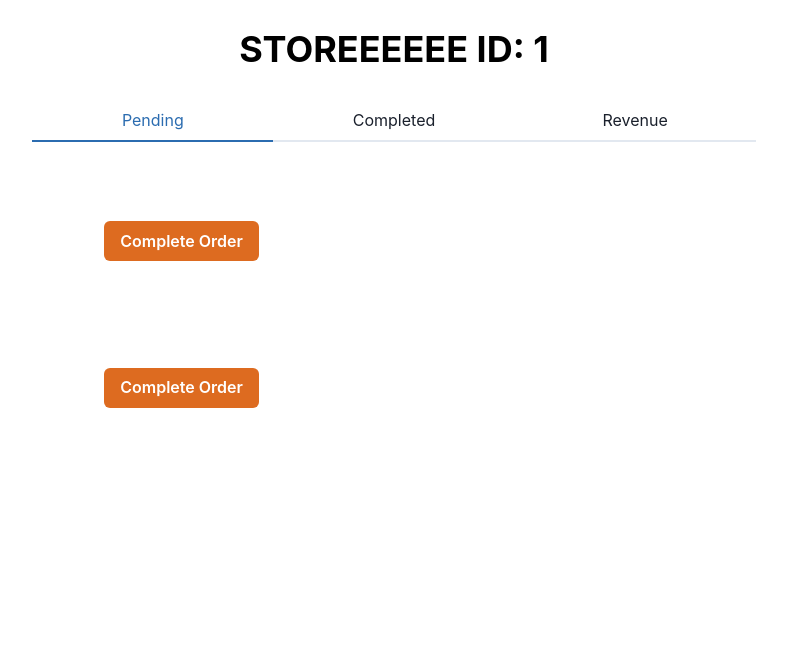
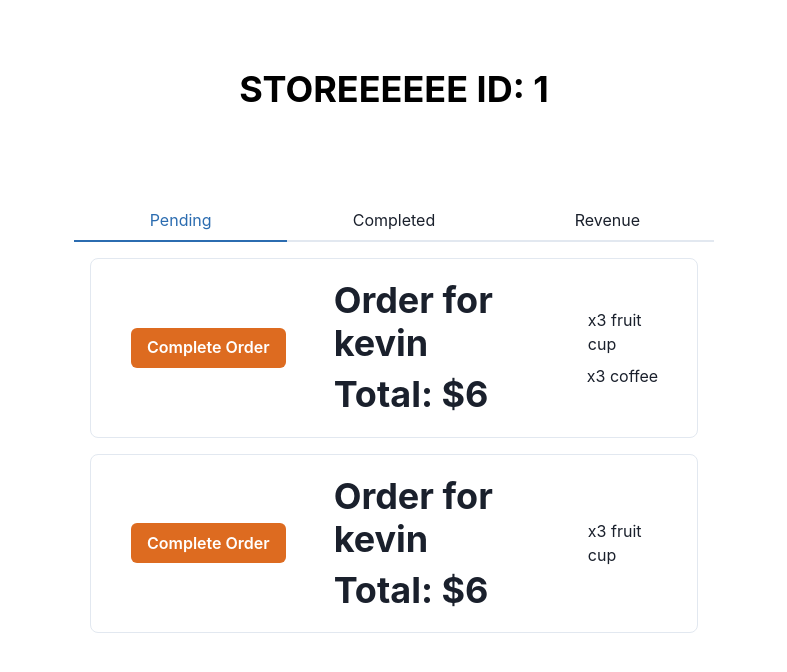
Before and after one commit to hollar-app/hollar-app, a Next.js app: page /kiosk/1 in a window 1280 px wide. Shown: the top 672 px of the page, without its empty margins (246-1033 px from the left). Built offline with nearby package versions, Linux system fonts and the light colour scheme; no server answers.

Commit message:
Minor styling fixes

```diff
--- a/components/kiosk/OrderView.js
+++ b/components/kiosk/OrderView.js
@@ -42,9 +42,9 @@ export default function({ isPending, order }) {
 
   return(
     <>
-      <Box w="100%" p={4} m={5} color="white">
+      <Box w="100%" borderWidth={0.25} borderRadius={8} mb={4} p={5}>
 
-        <HStack>
+        <HStack justify="center">
           <VStack mx={5}> {renderCheckBox()} </VStack>
 
           <VStack align="flex-start" mx={5}>
@@ -74,7 +74,7 @@ export default function({ isPending, order }) {
               <Button ref={cancelRef} onClick={onClose}>
                 Cancel
               </Button>
-              <Button colorScheme="red" onClick={alertCompleteOrder} ml={3}>
+              <Button colorScheme="red" onClick={alertCompleteOrder} mx={3}>
                 Complete Order
               </Button>
             </AlertDialogFooter>
--- a/pages/kiosk/[store_id].js
+++ b/pages/kiosk/[store_id].js
@@ -77,14 +77,14 @@ export default function() {
 
   return(
     <>
-      <Center bg="white" color="black" h="100px">
+      <Center bg="white" color="black" h="180px" w="100%">
         <Heading>
           STOREEEEEE ID: {store_id}
         </Heading>
       </Center>
 
-      <Center>
-        <Tabs isFitted>
+      <Center my={5}>
+        <Tabs isFitted w="50%">
           <TabList>
             <Tab>Pending</Tab>
             <Tab>Completed</Tab>
```
Also changed, not shown: components/business/BusinessPageLayout.js (line endings or trailing spaces).
